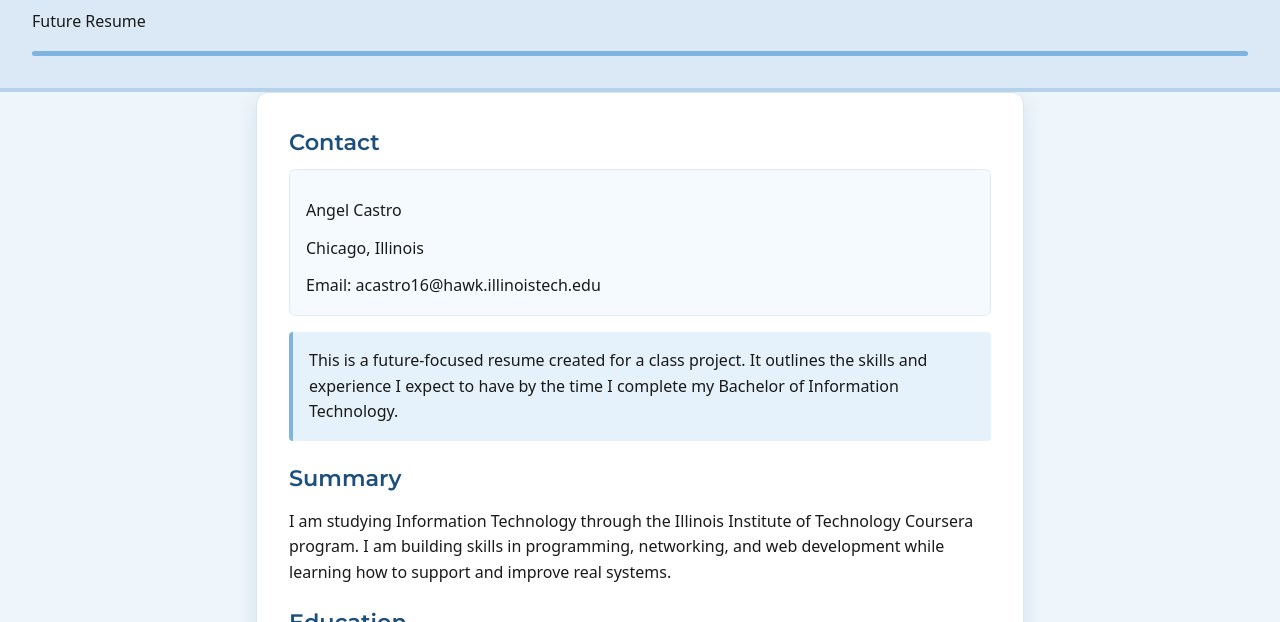
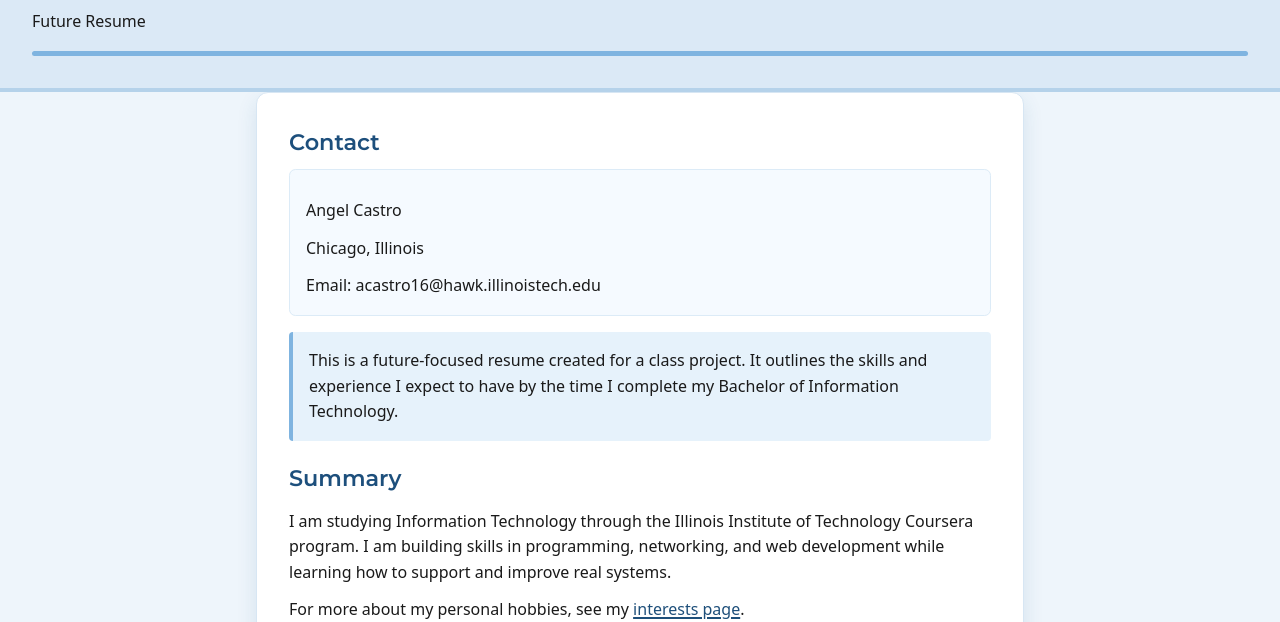
Before and after one commit to Angel-A-Castro/Project2, a plain HTML site: page resume.html in a window 1280 px wide. Shown: the part 178-800 px from the top of the page. Drawn offline with Linux system fonts and the light colour scheme.

Commit message:
Add link to personal hobbies in resume
Added a link to the interests page in the resume.

```diff
--- a/resume.html
+++ b/resume.html
@@ -39,6 +39,9 @@
           I am studying Information Technology through the Illinois Institute of Technology Coursera
           program. I am building skills in programming, networking, and web development while learning
           how to support and improve real systems.
+        </p>
+        <p>
+          For more about my personal hobbies, see my <a href="interests.html">interests page</a>.
         </p>
       </section>
 
```
